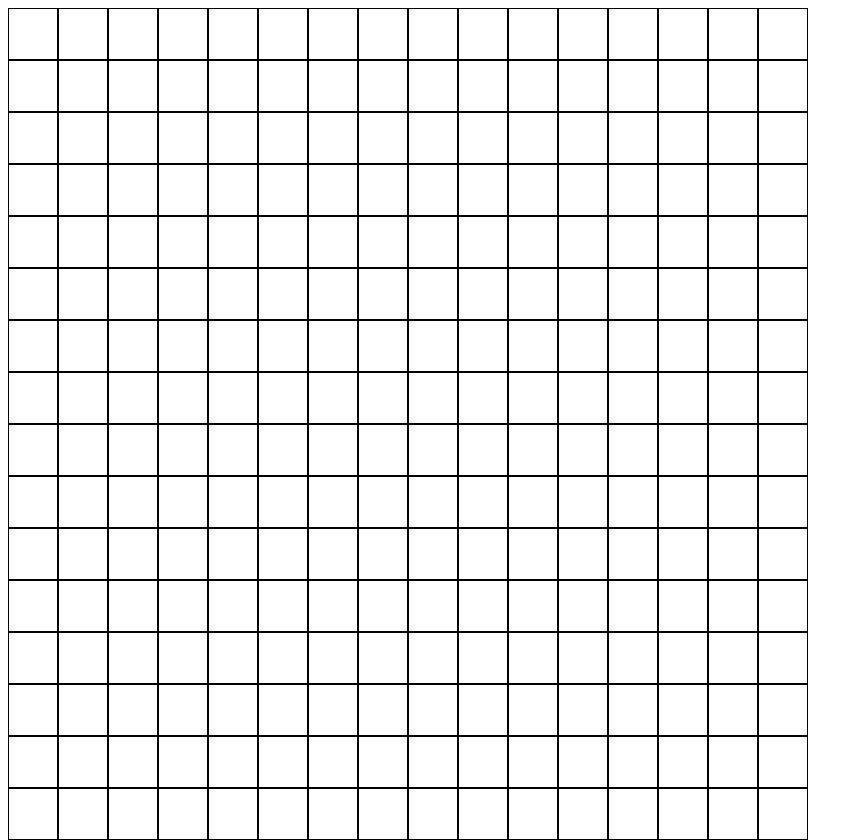
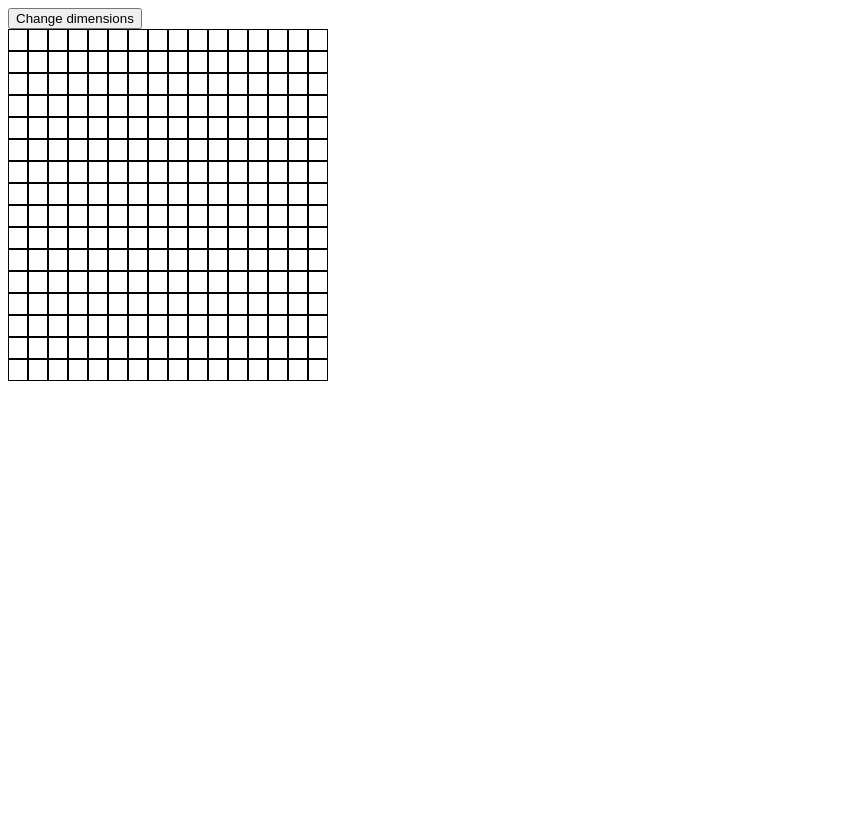
Before and after one commit to denis-le/etch-a-sketch, a plain HTML site: page index.html in a window 1280 px wide. Shown: the whole page, without its empty margins (0-863 px from the left). After the commit the page ends 800 px from the top, so only its background shows below. Drawn offline with Linux system fonts and the light colour scheme.

Commit message:
Add button

```diff
--- a/index.html
+++ b/index.html
@@ -7,8 +7,9 @@
         <script src="script.js" defer></script>
     </head>
     <body>
+        <button>Change dimensions</button>
         <div class="container">
-
+            <!-- This is where the square divs go into -->
         </div>
     </body>
 </html>
--- a/script.js
+++ b/script.js
@@ -1,9 +1,17 @@
 let container = document.querySelector('.container');
+let size = 16;
 
-for (let i = 0; i < 16; i++) {
+// Creates the grid
+const button = document.querySelector('button');
+
+button.addEventListener('click', () => {
+    side = prompt('enter grid size: ');
+});
+
+for (let i = 0; i < size; i++) {
     const row = document.createElement('div');
     row.classList.add('row');
-    for (let j = 0; j < 16; j++) {
+    for (let j = 0; j < size; j++) {
         const column = document.createElement('div');
         column.classList.add('column');
         row.appendChild(column);
@@ -11,6 +19,7 @@ for (let i = 0; i < 16; i++) {
     container.appendChild(row);
 }
 
+// Colors the grid
 const cells = document.querySelectorAll('.column');
 cells.forEach(cell => {
     cell.addEventListener('mouseover', () => {
--- a/styles.css
+++ b/styles.css
@@ -1,12 +1,12 @@
 .container {
     display: flex;
-    width: 50px;
-    height: auto;
+    width: fit-content;
+    height: fit-content;
 }
 
 .row, .column {
-    width: 50px;
-    height: 50px;
+    width: 20px;
+    height: 20px;
     display: flex;
 }
 
```
